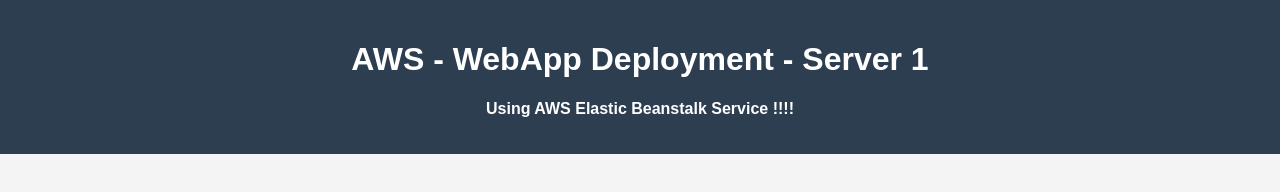
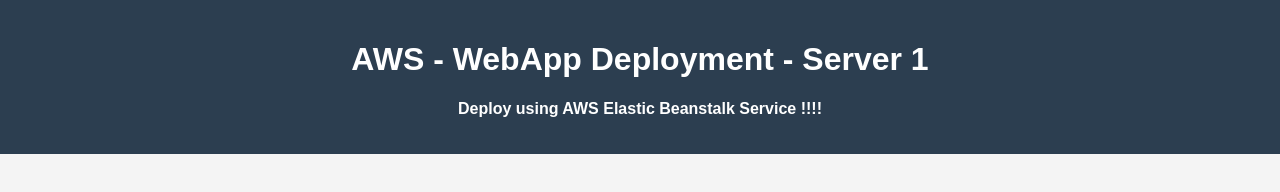
Before and after one commit to sparklink-ts/aws-php-demo, a plain HTML site: page index.html in a window 1280 px wide. Drawn offline with Linux system fonts and the light colour scheme.

Commit message:
Update index.html

```diff
--- a/index.html
+++ b/index.html
@@ -38,7 +38,7 @@
 
     <header>
         <h1>AWS - WebApp Deployment - Server 1 </h1>
-        <p><b>Using AWS Elastic Beanstalk Service !!!!</b></p>
+        <p><b>Deploy using AWS Elastic Beanstalk Service !!!!</b></p>
     </header>
 
 </body>
```
